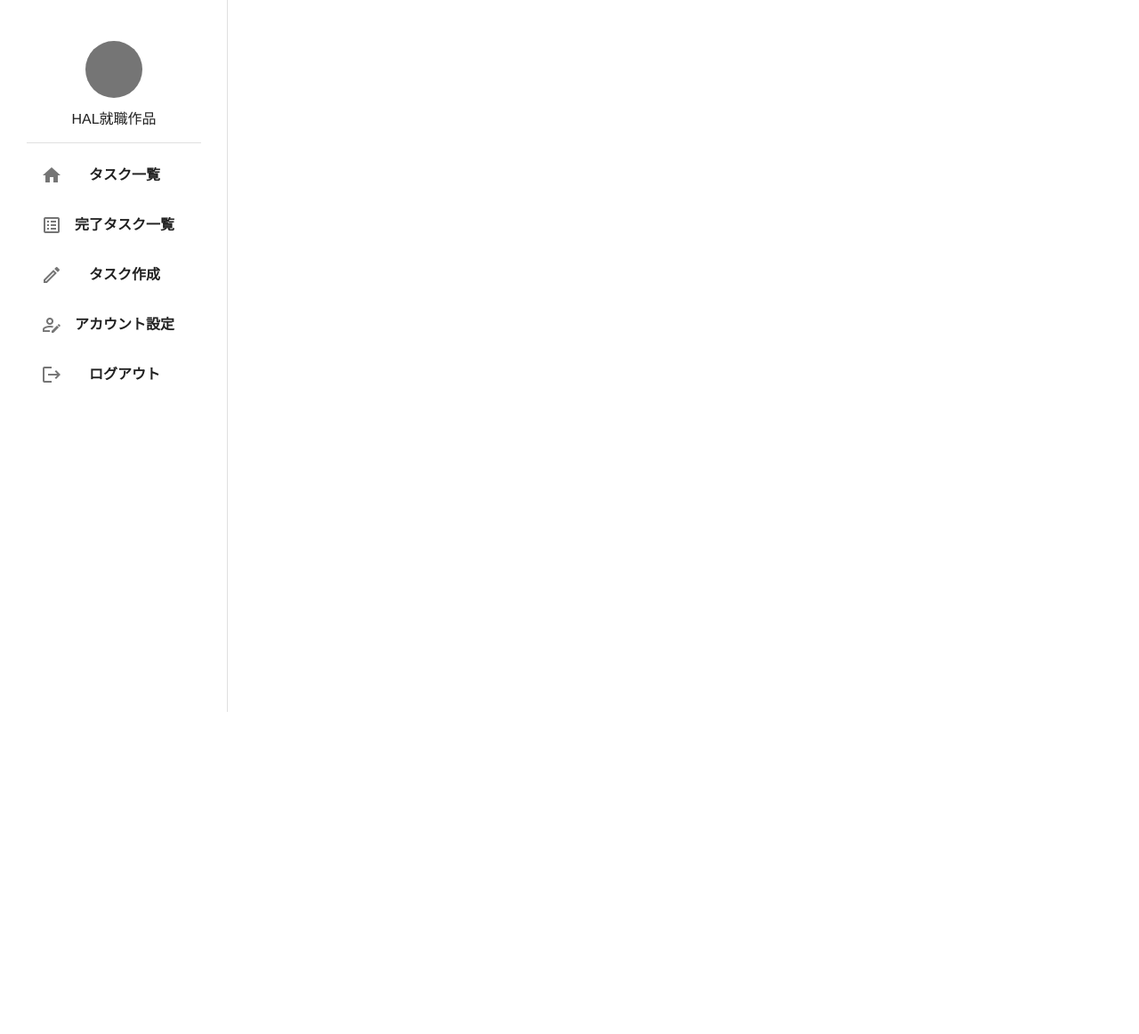
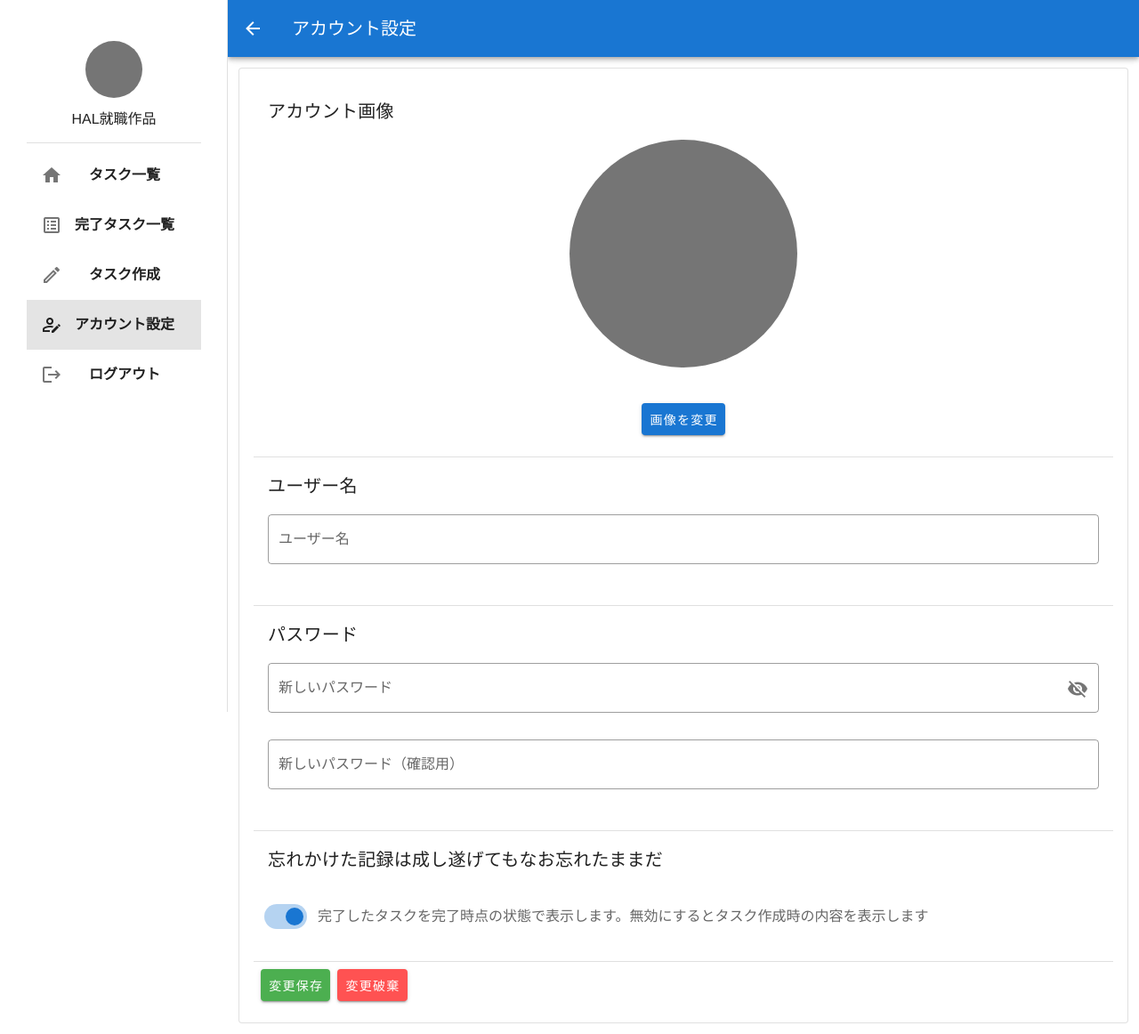
Before and after one commit to BASARA0826/chrono-fade, a Vue app: page /config in a window 1280 px wide. Shown: the whole page at 89% size. Before the commit the page ends 800 px from the top, so only its background shows below. Built offline with nearby package versions, Linux system fonts and the light colour scheme.

Commit message:
ConfigView.vueの作成

```diff
--- a/src/App.vue
+++ b/src/App.vue
@@ -38,8 +38,8 @@ export default {
       ["mdi-home", "タスク一覧", "/"],
       ["mdi-list-box-outline", "完了タスク一覧", "/"],
       ["mdi-pencil-outline", "タスク作成", "/create"],
-      ["mdi-account-edit-outline", "アカウント設定", "/about"],
-      ["mdi-logout", "ログアウト", "/about"],
+      ["mdi-account-edit-outline", "アカウント設定", "/config"],
+      ["mdi-logout", "ログアウト", "/"],
     ],
   }),
 };
--- a/src/router/index.js
+++ b/src/router/index.js
@@ -3,6 +3,7 @@ import VueRouter from "vue-router";
 import TaskView from "../views/TaskView.vue";
 import TaskDetailView from "@/views/TaskDetailView.vue";
 import TaskCreateView from "@/views/TaskCreateView.vue";
+import ConfigView from "@/views/ConfigView.vue";
 
 Vue.use(VueRouter);
 
@@ -12,15 +13,6 @@ const routes = [
     path: "/",
     name: "task",
     component: TaskView,
-  },
-  {
-    path: "/about",
-    name: "about",
-    // route level code-splitting
-    // this generates a separate chunk (about.[hash].js) for this route
-    // which is lazy-loaded when the route is visited.
-    component: () =>
-      import(/* webpackChunkName: "about" */ "../views/AboutView.vue"),
   },
 
   // タスク詳細
@@ -36,6 +28,13 @@ const routes = [
     name: "taskCreate",
     component: TaskCreateView,
   },
+
+  // アカウント設定
+  {
+    path: "/config",
+    name: "config",
+    component: ConfigView,
+  },
 ];
 
 const router = new VueRouter({
--- /dev/null
+++ b/src/views/ConfigView.vue
@@ -0,0 +1,118 @@
+<template>
+  <v-app id="config-view">
+    <v-app-bar app color="primary" dark>
+      <!-- 戻るボタン -->
+      <v-btn icon @click="$router.go(-1)">
+        <v-icon>mdi-arrow-left</v-icon>
+      </v-btn>
+      <v-toolbar-title>アカウント設定</v-toolbar-title>
+    </v-app-bar>
+
+    <v-main>
+      <v-container>
+        <v-card class="pa-4" outlined>
+          <!-- アカウント画像の変更 -->
+          <v-card-title>アカウント画像</v-card-title>
+          <v-card-text class="text-center">
+            <v-avatar size="256" color="grey darken-1" class="mb-4">
+              <v-img src="" alt="Account Image"></v-img>
+            </v-avatar>
+          </v-card-text>
+          <v-card-actions class="justify-center mb-4">
+            <v-btn color="primary" @click="changeAccountImage">
+              画像を変更
+            </v-btn>
+          </v-card-actions>
+
+          <!-- ユーザー名の編集 -->
+          <v-divider></v-divider>
+          <v-card-title>ユーザー名</v-card-title>
+          <v-card-text>
+            <v-text-field
+              label="ユーザー名"
+              v-model="username"
+              outlined
+            ></v-text-field>
+          </v-card-text>
+
+          <!-- パスワードの編集 -->
+          <v-divider></v-divider>
+          <v-card-title>パスワード</v-card-title>
+          <v-card-text>
+            <v-text-field
+              label="新しいパスワード"
+              v-model="password"
+              :type="showPassword ? 'text' : 'password'"
+              outlined
+              :append-icon="showPassword ? 'mdi-eye' : 'mdi-eye-off'"
+              @click:append="togglePasswordVisibility"
+            ></v-text-field>
+            <v-text-field
+              label="新しいパスワード（確認用）"
+              v-model="confirmPassword"
+              outlined
+              type="password"
+            ></v-text-field>
+          </v-card-text>
+
+          <!-- スライドボタン -->
+          <v-divider></v-divider>
+          <v-card-title
+            >忘れかけた記録は成し遂げてもなお忘れたままだ</v-card-title
+          >
+          <v-card-text>
+            <v-switch
+              v-model="featureEnabled"
+              label="完了したタスクを完了時点の状態で表示します。無効にするとタスク作成時の内容を表示します"
+              inset
+            ></v-switch>
+          </v-card-text>
+
+          <!-- ボタン -->
+          <v-divider></v-divider>
+          <v-card-actions>
+            <v-btn color="success" @click="saveChanges">変更保存</v-btn>
+            <v-btn color="error" @click="discardChanges">変更破棄</v-btn>
+          </v-card-actions>
+        </v-card>
+      </v-container>
+    </v-main>
+  </v-app>
+</template>
+
+<script>
+export default {
+  data: () => ({
+    username: "", // ユーザー名
+    password: "", // 新しいパスワード
+    confirmPassword: "", // パスワード確認用
+    showPassword: false, // パスワードの表示/非表示切り替え
+    featureEnabled: true, // 機能の有効/無効
+  }),
+  methods: {
+    togglePasswordVisibility() {
+      this.showPassword = !this.showPassword;
+    },
+    changeAccountImage() {
+      alert("アカウント画像を変更します！");
+    },
+    saveChanges() {
+      alert("変更を保存しました！");
+    },
+    discardChanges() {
+      alert("変更を破棄しました！");
+    },
+  },
+};
+</script>
+
+<style>
+.text-center {
+  text-align: center;
+}
+
+.justify-center {
+  display: flex;
+  justify-content: center;
+}
+</style>
```
